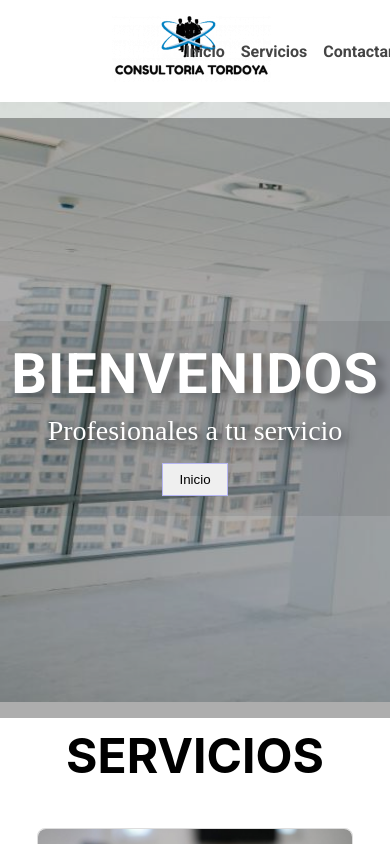
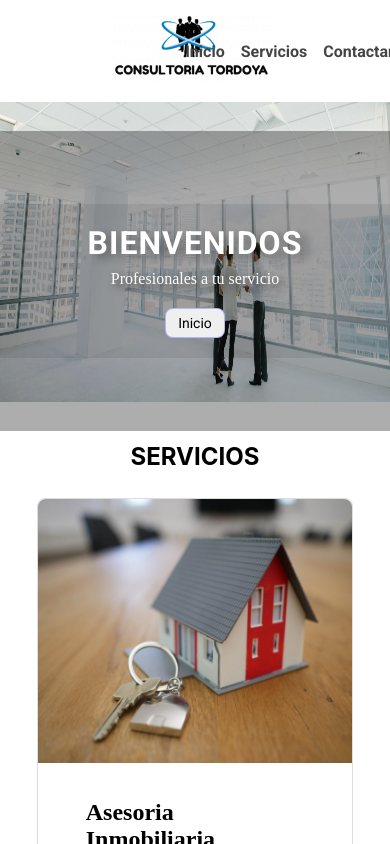
Before and after one commit to christianTordoya03/consultoria-web, a React (Create React App) app: page / in a window 390 px wide. Shown: the top 844 px of the page. Built offline with nearby package versions, Linux system fonts and the light colour scheme; a web font is replaced by a local one.

Commit message:
Add responsive styles in welcome

```diff
--- a/src/components/card/CardStyles.js
+++ b/src/components/card/CardStyles.js
@@ -21,6 +21,20 @@ export const FirstTitleStyles = styled.h1`
     font-style: normal;
     letter-spacing: 0;
     text-transform: uppercase;
+
+    @media (max-width: 1008px) {
+        font-size: 36px;
+    }
+
+    @media (max-width: 720px) {
+        font-size: 32px;
+        margin: 16px 0 32px 0;
+    }
+
+    @media (max-width: 401px) {
+        font-size: 24px;
+        margin: 16px 0 24px 0;
+    }
 `;
 
 export const ContainerCardsStyles = styled.div`
--- a/src/components/card/TypeOfLetter.css
+++ b/src/components/card/TypeOfLetter.css
@@ -7,14 +7,14 @@
     padding: 0;
 }
 
-.boxImage {
+/* .boxImage {
     background-image: url('../../images/background.jpg');
     background-repeat: no-repeat;
     background-size: cover;
     width: 100%;
     height: 100%;
-    /* background: rgba(0, 0, 0, 0.24); */
-}
+    // background: rgba(0, 0, 0, 0.24);
+} */
 
 .home {
     margin: 4px 8px;
--- a/src/components/welcome/Welcome.js
+++ b/src/components/welcome/Welcome.js
@@ -1,8 +1,8 @@
 import React from 'react';
-// import Background from '../../images/background.jpg';
+import Background from '../../images/background.jpg';
 import {
     BodyWelcomeStyles,
-    // BoxImageStyles,
+    BoxImageStyles,
     WelcomeStyles,
     InformationWelcomeStyles
 } from './WelcomeStyles';
@@ -18,10 +18,10 @@ const Welcome = () => {
                     <button>inicio</button>
                 </InformationWelcomeStyles>
             </BodyWelcomeStyles>
-            {/* <BoxImageStyles>
+            <BoxImageStyles>
                 <img src={Background} alt="office"/>
-            </BoxImageStyles> */}
-            <div className="boxImage"></div>
+            </BoxImageStyles>
+            {/* <div className="boxImage"></div> */}
         </WelcomeStyles>
     )
 }
--- a/src/components/welcome/WelcomeStyles.js
+++ b/src/components/welcome/WelcomeStyles.js
@@ -5,18 +5,29 @@ export const WelcomeStyles = styled.div`
     width: 100%;
     height: 600px;
     background: rgba(0, 0, 0, 0.24);
+
+    @media (max-width: 1075px) {
+        height: 480px;
+    }
+
+    @media (max-width: 1008px) {
+        height: 400px;
+    }
+
+    @media (max-width: 800px) {
+        height: 300px;
+    }
 `;
 
-// export const BoxImageStyles = styled.div`
-//     width: 100%;
-//     height: 100%;
-//     opacity: 0.64;
-//     img {
-//         box-sizing: border-box;
-//         width: 100%;
-//         height: 100%;
-//     }
-// `;
+export const BoxImageStyles = styled.div`
+    width: 100%;
+    height: 100%;
+    img {
+        box-sizing: border-box;
+        width: 100%;
+        height: 100%;
+    }
+`;
 
 export const BodyWelcomeStyles = styled.div`
     width: 100%;
@@ -24,9 +35,46 @@ export const BodyWelcomeStyles = styled.div`
     color: white;
     position: absolute;
     background: rgba(0, 0, 0, 0.32);
-    top: 14%;
+    top: 13.5%;
     display: flex;
     align-items: center;
+
+    @media (max-width: 1534px) {
+        top: 10.75%;
+    }
+
+    @media (max-width: 1367px) {
+        top: 12%;
+    }
+
+    @media (max-width: 1340px) {
+        top: 12.5%;
+    }
+
+    @media (max-width: 1260px) {
+        top: 13.25%;
+    }
+
+    @media (max-width: 1204px) {
+        top: 13.75%;
+    }
+
+    @media (max-width: 1154px) {
+        top: 14.25%;
+    }
+
+    @media (max-width: 1075px) {
+        top: 15.5%;
+        height: 480px;
+    }
+
+    @media (max-width: 1008px) {
+        height: 400px;
+    }
+
+    @media (max-width: 808px) {
+        height: 300px;
+    }
 `;
 
 export const InformationWelcomeStyles = styled.div`
@@ -50,6 +98,17 @@ export const InformationWelcomeStyles = styled.div`
         color: white;
         text-shadow: 8px 4px 8px rgba(0, 0, 0, 0.32);
 
+        @media (max-width: 1008px) {
+            font-size: 48px;
+        }
+
+        @media (max-width: 720px) {
+            font-size: 40px;
+        }
+
+        @media (max-width: 401px) {
+            font-size: 32px;
+        }
     }
 
     h3 {
@@ -61,6 +120,18 @@ export const InformationWelcomeStyles = styled.div`
         color: white;
         text-shadow: 4px 4px 8px rgba(0, 0, 0, 0.64);
 
+        @media (max-width: 1008px) {
+            font-size: 24px;
+        }
+
+        @media (max-width: 720px) {
+            font-size: 20px;
+            margin: 0 0 20px 0;
+        }
+
+        @media (max-width: 401px) {
+            font-size: 16px;
+        }
     }
 
     button {
@@ -68,6 +139,14 @@ export const InformationWelcomeStyles = styled.div`
         padding: 8px 16px;
         text-transform: capitalize;
         border: rgba(0, 0, 255, 0.24) solid 1px;
+        border-radius: 8px;
+        font-family: 'Roboto';
+        font-weight: 500;
+        font-size: 16px;
+        font-style: normal;
+        display: flex;
+        align-items: center;
+        justify-content: center;
 
         &:hover {
             background: black;
@@ -75,5 +154,10 @@ export const InformationWelcomeStyles = styled.div`
             border: rgba(0, 0, 255, 0.24) solid 1px;
             color: white;
         }
+
+        @media (max-width: 720px) {
+            padding: 6px 12px;
+            font-size: 14px;
+        }
     }
 `;
```
